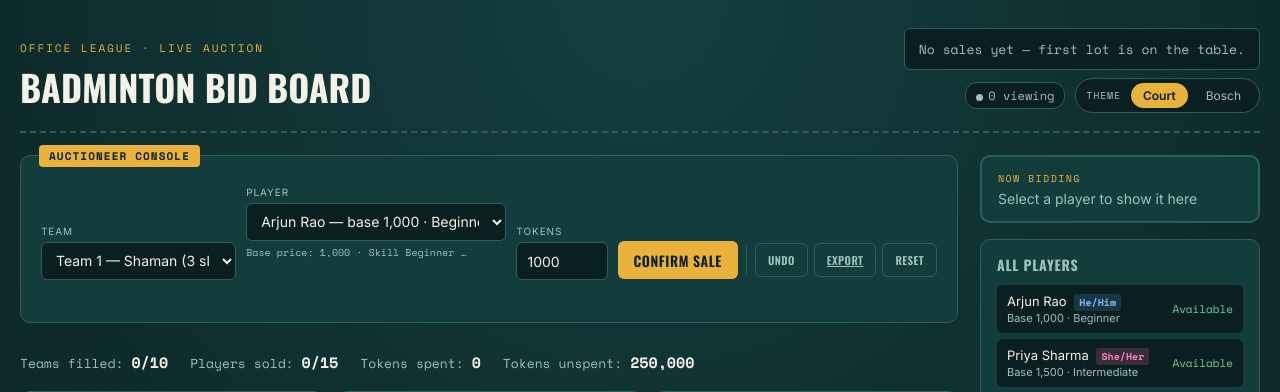
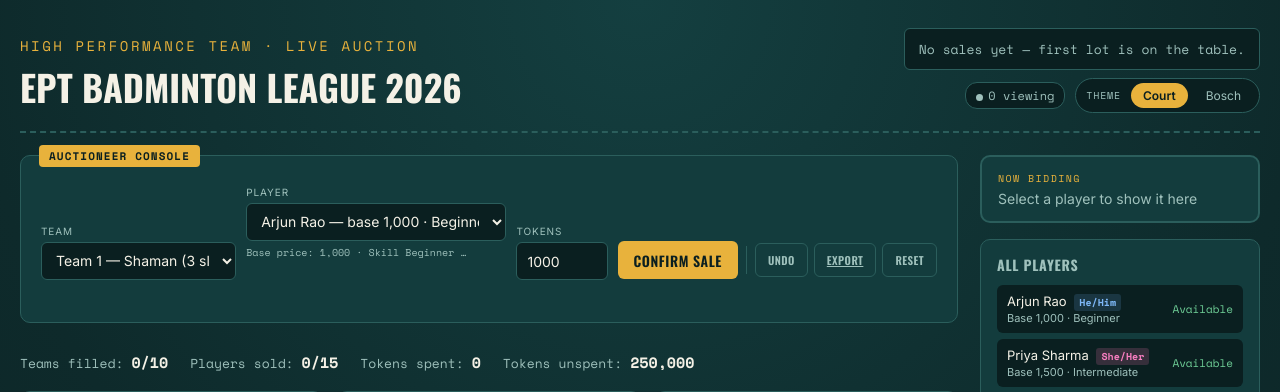
Before and after one commit to ShamanBhat/Auction_App, a Flask app: page / in a window 1280 px wide. Shown: the top 392 px of the page. Run offline with Flask 3, Linux system fonts and the light colour scheme; data that the repository does not hold is empty; parts of the project's set-up code (start-up, migrations or seed data) failed here and were passed over.

Commit message:
feat: cleanup header text

```diff
--- a/static/style.css
+++ b/static/style.css
@@ -24,7 +24,7 @@ body{margin:0;background:radial-gradient(circle at 50% 0%, var(--glow) 0%, var(-
 .wrap{width:100%;}
 header{display:flex;align-items:flex-end;justify-content:space-between;flex-wrap:wrap;gap:16px;
   border-bottom:2px dashed var(--line);padding-bottom:18px;margin-bottom:22px;}
-.eyebrow{font-family:'Space Mono',monospace;font-size:11px;letter-spacing:.18em;color:var(--gold);text-transform:uppercase;}
+.eyebrow{font-family:'Space Mono',monospace;font-size:14px;letter-spacing:.18em;color:var(--gold);text-transform:uppercase;}
 h1{font-family:'Oswald',sans-serif;font-weight:700;font-size:36px;margin:4px 0 0;text-transform:uppercase;}
 .ticker{font-family:'Space Mono',monospace;font-size:13px;color:var(--text-dim);background:var(--court-deep);
   border:1px solid var(--line);border-radius:6px;padding:10px 14px;min-width:280px;max-width:420px;}
--- a/templates/console.html
+++ b/templates/console.html
@@ -12,8 +12,8 @@
 <div class="wrap">
   <header>
     <div>
-      <div class="eyebrow">Office League · Live Auction</div>
-      <h1>Badminton Bid Board</h1>
+      <div class="eyebrow">High Performance Team · Live Auction</div>
+      <h1>EPT Badminton League 2026</h1>
     </div>
     <div class="header-right">
       <div class="ticker" id="ticker"><span>No sales yet — first lot is on the table.</span></div>
--- a/templates/viewer.html
+++ b/templates/viewer.html
@@ -12,8 +12,8 @@
 <div class="wrap">
   <header>
     <div>
-      <div class="eyebrow">Office League · Live Auction</div>
-      <h1>Badminton Bid Board</h1>
+      <div class="eyebrow">High Performance Team · Live Auction</div>
+      <h1>EPT Badminton League 2026</h1>
       <div class="readonly-tag">VIEW ONLY — updates live, bids are entered by the auctioneer</div>
     </div>
     <div class="ticker" id="ticker"><span>No sales yet — first lot is on the table.</span></div>
```
